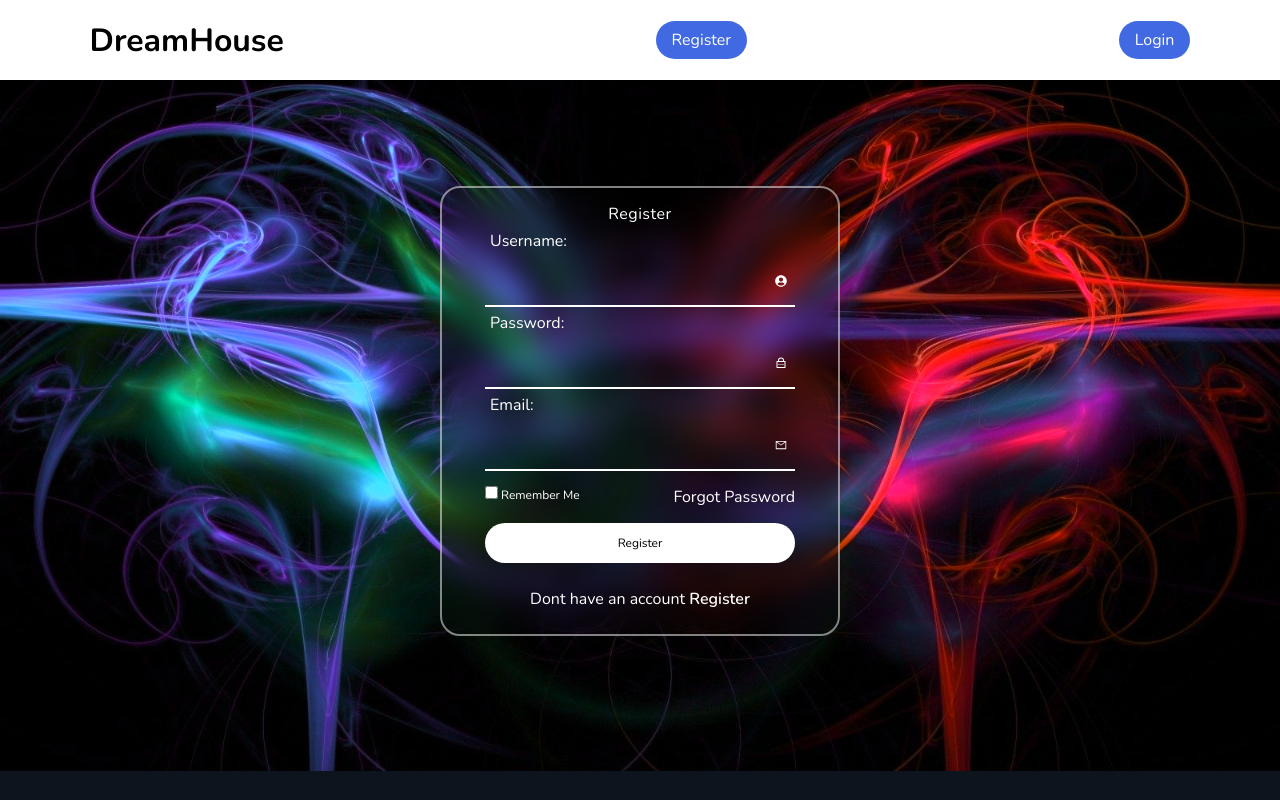
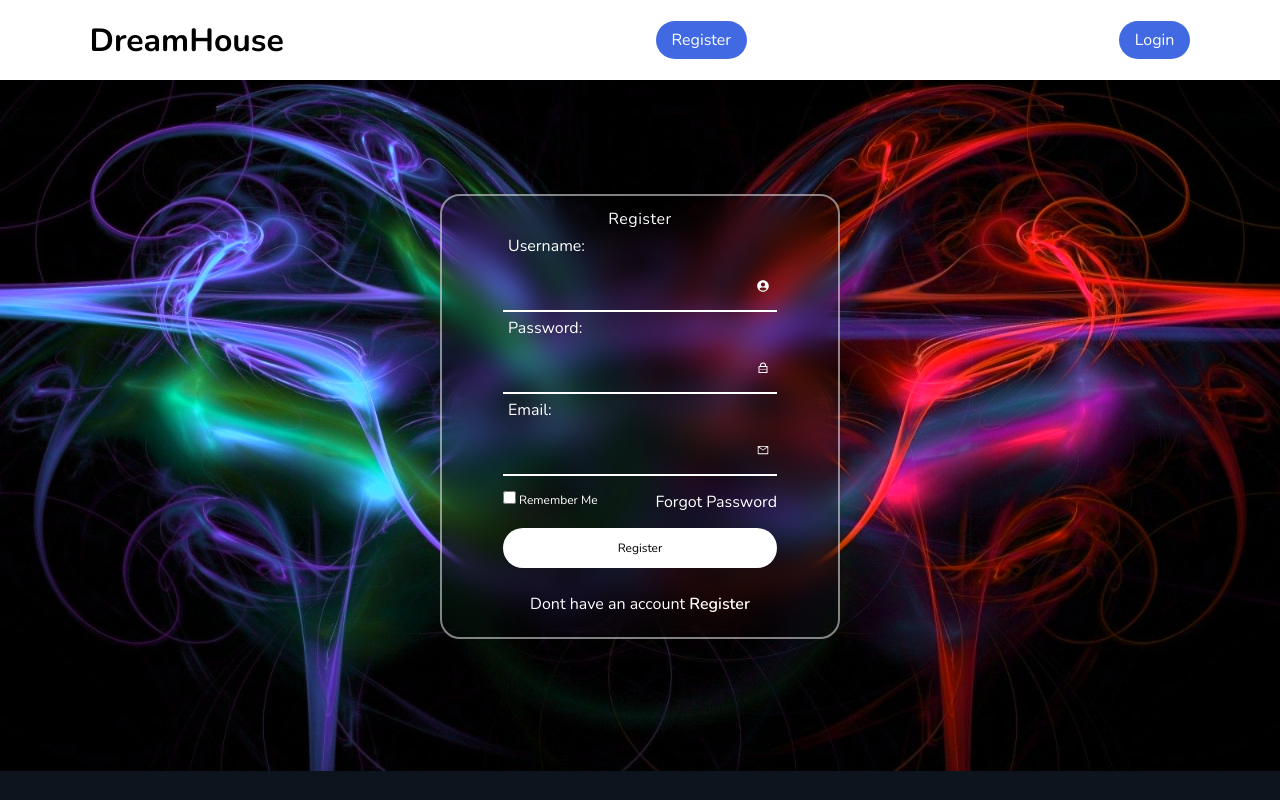
Before and after one commit to Judiciousmurich/DreamHouse-Client, a React (Vite) app: page /register in a window 1280 px wide. Shown: the top 800 px of the page. Built offline with nearby package versions, Linux system fonts and the light colour scheme.

Commit message:
register

```diff
--- a/src/pages/register/Register.css
+++ b/src/pages/register/Register.css
@@ -10,6 +10,7 @@ section{
   justify-content: center;
   align-items: center;
   width:100% ;
+  padding-top: 0.7rem;
    margin-top: 4%;
   height: 90vh;
   background: url('../images//bg.jpg') no-repeat;
@@ -26,8 +27,9 @@ section{
 
 .login-box{
   position: relative;
+  padding: 12px;
   width: 400px;
-  height: 450px;
+  /* height: 500px; */
   background:transparent;
   border: 2px solid  rgba(255, 255, 255, .5);
   border-radius: 20px;
@@ -48,7 +50,7 @@ h2{
 .input-box{
   position: relative;
 border-bottom:2px solid #fff ;
-  width: 310px;
+
   margin: 30px 0;
 }
 
```
